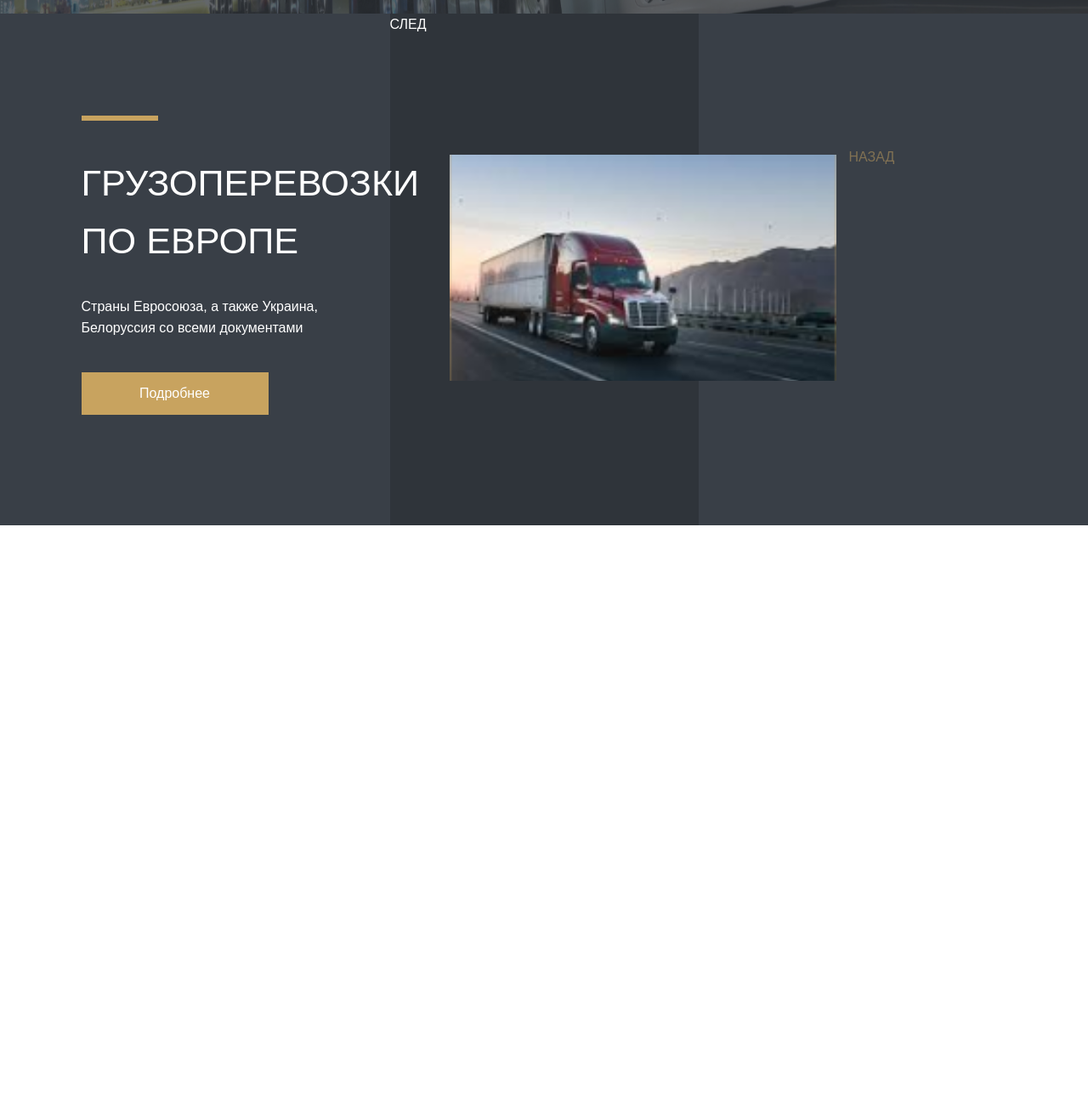
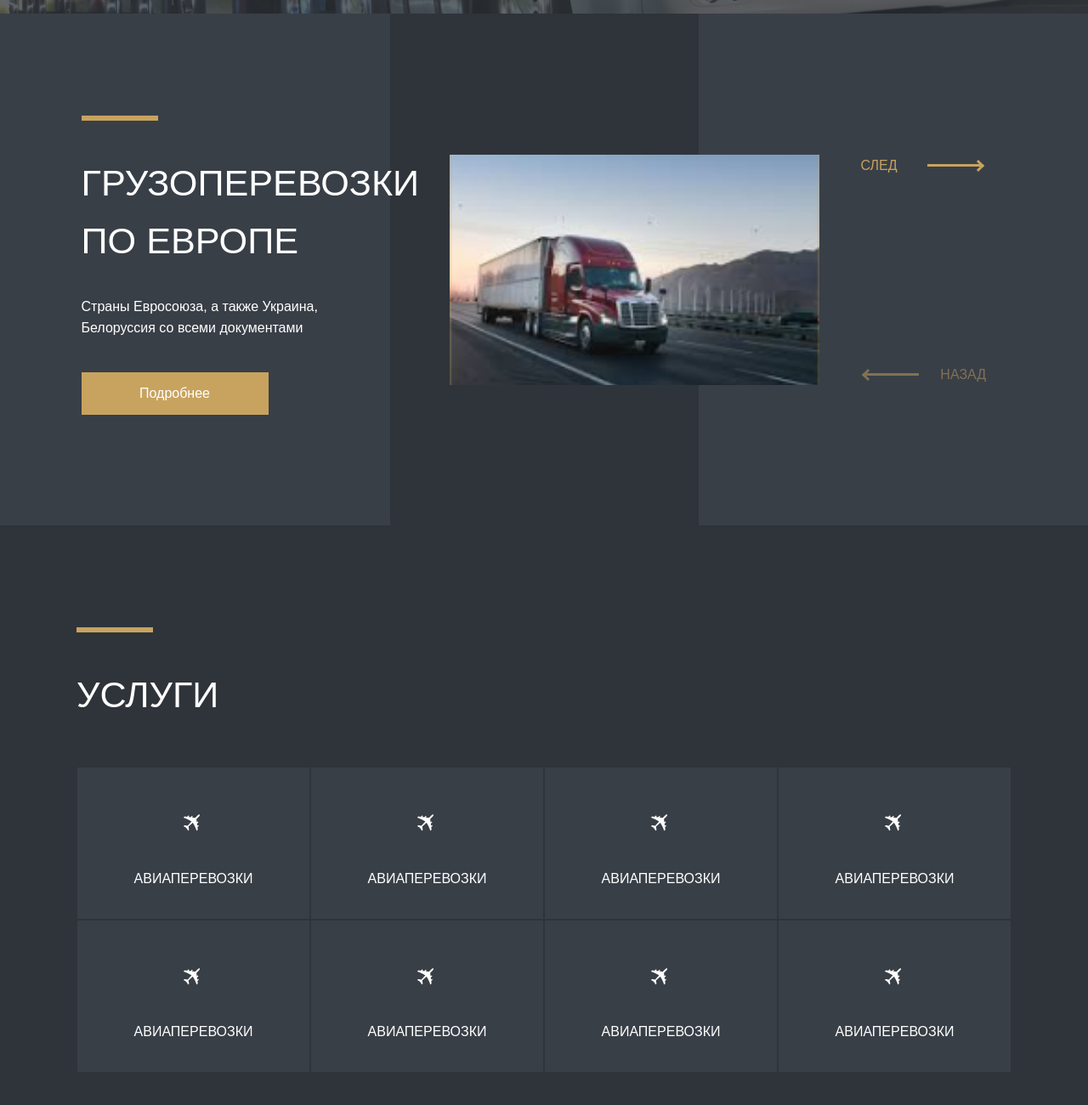
Before and after one commit to dmitriy1179/testSolution, a plain HTML site: page index.html in a window 1280 px wide. Shown: the part 796-2096 px from the top of the page at 85% size. Before the commit the page ends 1414 px from the top, so only its background shows below. Drawn offline with Linux system fonts and the light colour scheme.

Commit message:
services

```diff
--- a/css/main.css
+++ b/css/main.css
@@ -130,7 +130,7 @@ body {
 #main > section {
 	width: 100%;
 	position: relative;
-	background: url(../images/Rectangle2.png) no-repeat 0 0 / 100% 100%;
+	background: url(../images/Rectangle2.png) no-repeat 50% 50% / cover;
 	padding: 140px 0 50px;
 	display: flex;
 	flex-direction: column;
@@ -188,7 +188,7 @@ h1 {
 	z-index: 1;
 }
 
-.about > div:nth-child(1) {
+.line {
 	width: 90px;
 	height: 6px;
 	background-color: #C8A35F;
@@ -219,8 +219,8 @@ h2 {
 }
 
 #slideEl {
-	width: 455px;
-	height: 266px;
+	width: 120%;
+	height: 45%;
 	position: absolute;
 	top: 166px;
 	left: 70px
@@ -236,14 +236,125 @@ h2 {
 	display: none;
 }
 
-#main > div:nth-child(2) > div > div:nth-child(2) > label:nth-child(2) {
+#slideEl > label:nth-child(1) {
 	position: absolute;
-	top: 156px;
-	left: 540px;
+	top: 91%;
+	right: -45%;
 	color: #C8A35F;
 	cursor: pointer;
+}
 
+#slideEl > label:nth-child(1):after {
+	position: absolute;
+	content:"";
+  border-left: 3px solid #C8A35F;
+  border-bottom: 3px solid #C8A35F;
+  transform: rotate(45deg);
+  width: 10px;
+	height: 10px;
+	margin-top: 8px;
+	left: -90px
 }
+
+#slideEl > label:nth-child(1):before {
+	position: absolute;
+	content:"";
+  border-bottom: 3px solid #C8A35F;
+	width: 65px;
+	margin-top: 11px;
+	left: -90px
+}
+
+#slideEl > label:nth-child(3) {
+	position: absolute;
+	top: 0;
+	right: -21%;
+	color: #C8A35F;
+	cursor: pointer;
+}
+
+#slideEl > label:nth-child(3):after {
+	position: absolute;
+	content:"";
+  border-right: 3px solid #C8A35F;
+  border-top: 3px solid #C8A35F;
+  transform: rotate(45deg);
+  width: 10px;
+	height: 10px;
+	margin-top: 8px;
+	right: -100px
+}
+
+#slideEl > label:nth-child(3):before {
+	position: absolute;
+	content:"";
+  border-bottom: 3px solid #C8A35F;
+	width: 65px;
+	margin-top: 11px;
+	right: -100px
+}
+
+/*services*/
+
+#services {
+	max-width: 1120px;
+	width: 100%;
+	margin: 0 auto;
+	padding: 0 10px;
+}
+.services-list {
+	display: flex;
+	flex-wrap: wrap;
+	justify-content: center;
+	margin-top: 50px;
+	background-color: #393F47;
+}
+
+.services-list li {
+	width: 25%;
+	padding: 0;
+}
+
+.services-list li a {
+	display: flex;
+	flex-direction: column;
+	align-items: center;
+	border: 1px solid #2F343A;
+}
+
+.services-list li a div span {
+	display: block;
+	font-size: 2rem;
+	transform: rotate(-45deg);
+}
+
+.services-list li a > div:first-child {
+	display: flex;
+	justify-content: center;
+	align-items: center;
+	width: 60px;
+	height: 60px;
+	margin-top: 35px;
+	margin-bottom: 23px;
+}
+
+.services-list li a > div:last-child {
+	margin-bottom: 35px;
+}
+
+.services-list li:hover {
+	background-color: #C8A35F;
+}
+
+.services-list li:hover a > div:first-child {
+	border-radius: 50%;
+	color: black;
+	background-color: white;
+	z-index: 1;
+}
+
+
+
 
 
 
@@ -255,9 +366,65 @@ h2 {
 	html {
 		font-size: 14px;
 	}
+	#main > section > div:first-child {
+		max-width: 720px;
+	}
+	.about {
+		padding: 90px 0;
+	}
+	h2 {
+		margin-top: 30px;
+	}
+	.about > a {
+		width: 170px;
+		height: 40px;
+	}
+	#main > div:nth-child(2) > div {
+		max-width: 800px;
+		padding: 0 20px;
+	}
+
+	#slideEl > label:nth-child(1):after {
+		margin-top: 6px;
+		left: -60px
+	}
+
+	#slideEl > label:nth-child(1):before {
+		width: 50px;
+		margin-top: 9px;
+		left: -60px
+	}
+
+	#slideEl > label:nth-child(3):after {
+  	margin-top: 6px;
+		right: -70px
+	}
+
+	#slideEl > label:nth-child(3):before {
+		width: 50px;
+		margin-top: 9px;
+		right: -70px
+	}
+
+	#services {
+		max-width: 800px;
+		padding: 0 20px;
+	}
+
+
 }
 
 @media (max-width: 767px) {
+	html {
+		font-size: 12px;
+	}
+	#main > section > div:first-child {
+		max-width: 550px;
+	}
+	#main > div:nth-child(2) > div {
+		max-width: 690px;
+		padding: 0 10px;
+	}
 }
 
 @media (max-width: 575px) {
--- a/index.html
+++ b/index.html
@@ -43,7 +43,7 @@
   					</div>
 					</div>
 					<ul class="vertical">
-						<li><a href="#">УСЛУГИ</a></li>
+						<li><a href="#services">УСЛУГИ</a></li>
 						<li><a href="#">О КОМПАНИИ</a></li>
 						<li><a href="#">ВАКАНСИИ</a></li>
 						<li><a href="#">КОНТАКТЫ</a></li>
@@ -68,7 +68,7 @@
 				<div>
 					<div>
 						<div class="about">
-							<div></div>
+							<div class="line"></div>
 							<h2>
 								ГРУЗОПЕРЕВОЗКИ ПО ЕВРОПЕ
 							</h2>
@@ -78,18 +78,95 @@
 							<a href="#">Подробнее</a>
 						</div>
 						<div>
-							<div id="slideEl"></div>
-							<label for="prevButton" name="labelPrvBtn">НАЗАД</label>
-							<button id="prevButton" type="button">Prev</button>
-							<label for="nextButton" name="labelNxtBtn">СЛЕД</label>
-							<button id="nextButton" type="button">Next</button>
+							<div id="slideEl">
+								<label for="prevButton" name="labelPrvBtn">НАЗАД</label>
+								<button id="prevButton" type="button">Prev</button>
+								<label for="nextButton" name="labelNxtBtn">СЛЕД</label>
+								<button id="nextButton" type="button">Next</button>
+							</div>
 						</div>
 						<div></div>
 					</div>
 				</div>
-
-
-
+				<div id="services">
+					<div class="about">
+						<div class="line"></div>
+						<h2>
+							УСЛУГИ
+						</h2>
+						<ul class="services-list">
+							<li>
+								<a class="services-list-item" href="#">
+									<div>
+										<span>&#9992</span>
+									</div>
+									<div>АВИАПЕРЕВОЗКИ</div>
+								</a>
+							</li>
+							<li>
+								<a class="services-list-item" href="#">
+									<div>
+										<span>&#9992</span>
+									</div>
+									<div>АВИАПЕРЕВОЗКИ</div>
+								</a>
+							</li>
+							<li>
+								<a class="services-list-item" href="#">
+									<div>
+										<span>&#9992</span>
+									</div>
+									<div>АВИАПЕРЕВОЗКИ</div>
+								</a>
+							</li>
+							<li>
+								<a class="services-list-item" href="#">
+									<div>
+										<span>&#9992</span>
+									</div>
+									<div>АВИАПЕРЕВОЗКИ</div>
+								</a>
+							</li>
+							<li>
+								<a class="services-list-item" href="#">
+									<div>
+										<span>&#9992</span>
+									</div>
+									<div>АВИАПЕРЕВОЗКИ</div>
+								</a>
+							</li>
+							<li>
+								<a class="services-list-item" href="#">
+									<div>
+										<span>&#9992</span>
+									</div>
+									<div>АВИАПЕРЕВОЗКИ</div>
+								</a>
+							</li>
+							<li>
+								<a class="services-list-item" href="#">
+									<div>
+										<span>&#9992</span>
+									</div>
+									<div>АВИАПЕРЕВОЗКИ</div>
+								</a>
+							</li>
+							<li>
+								<a class="services-list-item" href="#">
+									<div>
+										<span>&#9992</span>
+									</div>
+									<div>АВИАПЕРЕВОЗКИ</div>
+								</a>
+							</li>
+						</ul>
+					</div>
+				</div>
+				<div id="about-company">
+					<div></div>
+					<div></div>
+					<div></div>
+				</div>
       </main>
       <footer id="footer">
 
--- a/index.js
+++ b/index.js
@@ -32,7 +32,7 @@ const SliderСomponent = (function() {
     "images/Rectangle4.png",
   ]
   const imgElement = document.createElement("img");
-  imgElement.setAttribute("style", "height: 100%; width: 100%; object-fit: cover");
+  imgElement.setAttribute("style", "height: 100%; width: 100%; object-fit: cover;");
   const domElement = document.querySelector("#slideEl");
   imgElement.src = arrImages[image]
   domElement.appendChild(imgElement)
@@ -41,38 +41,45 @@ const SliderСomponent = (function() {
   const nextButtonElement = document.querySelector("#nextButton")
   const prevButtonElement = document.querySelector("#prevButton")
   labelPrvBtnElement[0].style.opacity = 0.5
+  labelPrvBtnElement[0].style.cursor = "default"
   prevButtonElement.style.disabled = true
 
   return {
     nextSlide: function() {
       if (image == arrImages.length - 1) {
         labelNxtBtnElement[0].style.opacity = 0.5
+        labelNxtBtnElement[0].style.cursor = "default"
         nextButtonElement.style.disabled = true
       }
       else {
         image++;
         if (image == arrImages.length - 1) {
           labelNxtBtnElement[0].style.opacity = 0.5
+          labelNxtBtnElement[0].style.cursor = "default"
           nextButtonElement.style.disabled = true
         }
       }
       labelPrvBtnElement[0].style.opacity = 1
+      labelPrvBtnElement[0].style.cursor = "pointer"
       prevButtonElement.style.disabled = false
       imgElement.src = arrImages[image];
     },
     prevSlide: function() {
       if (image == 0) {
         labelPrvBtnElement[0].style.opacity = 0.5
+        labelPrvBtnElement[0].style.cursor = "default"
         prevButtonElement.style.disabled = true
       }
       else {
         image--;
         if (image == 0) {
           labelPrvBtnElement[0].style.opacity = 0.5
+          labelPrvBtnElement[0].style.cursor = "default"
           prevButtonElement.style.disabled = true
         }
       }
       labelNxtBtnElement[0].style.opacity = 1
+      labelNxtBtnElement[0].style.cursor = "pointer"
       nextButtonElement.style.disabled = false
       imgElement.src = arrImages[image];
     },
```
Also changed, not shown: images/airplane-flight.png (deleted).
